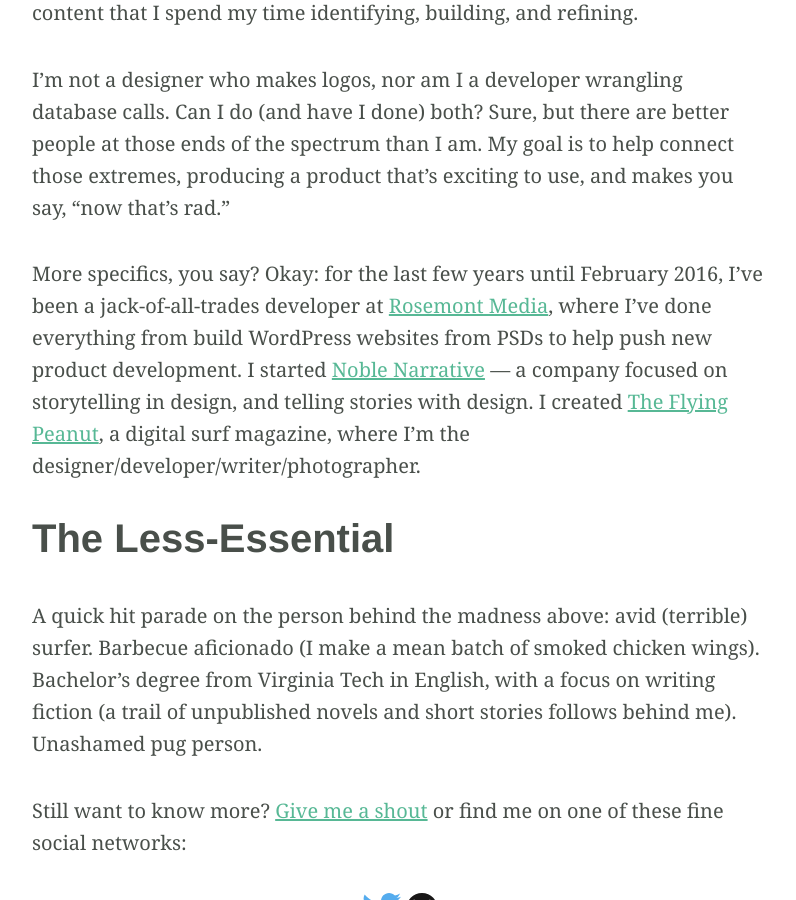
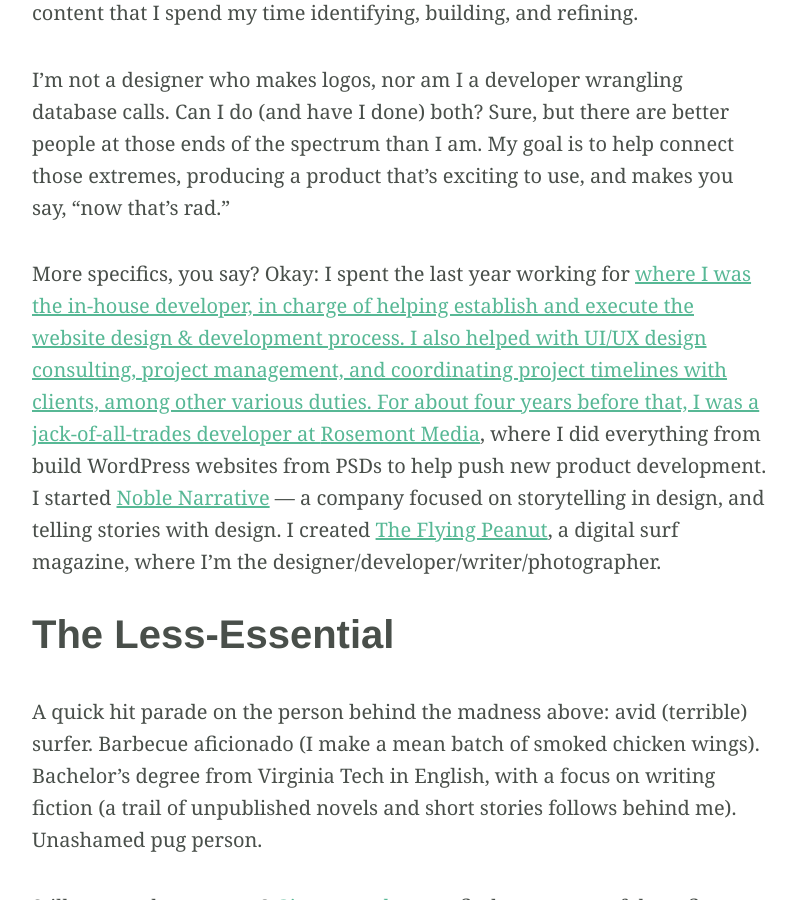
Before and after one commit to scruffypixels/scruffypixels.github.io, a Jekyll site: the page built from about.html, in a window 1280 px wide and 900 px high, scrolled down 1603 px. Shown: the whole window, without its empty margins (240-1036 px from the left). Built offline with Jekyll 4.4.1, drawn with Linux system fonts in a browser that asks for light colours; some web fonts are replaced.

Commit message:
Updated about page work history

```diff
--- a/about.html
+++ b/about.html
@@ -27,7 +27,7 @@ header-image: about-header.jpg
 
 	<p>I’m not a designer who makes logos, nor am I a developer wrangling database calls. Can I do (and have I done) both? Sure, but there are better people at those ends of the spectrum than I am. My goal is to help connect those extremes, producing a product that’s exciting to use, and makes you say, “now that’s rad.”</p>
 
-	<p>More specifics, you say? Okay: for the last few years until February 2016, I’ve been a jack-of-all-trades developer at <a href="http://www.rosemontmedia.com">Rosemont Media</a>, where I’ve done everything from build WordPress websites from PSDs to help push new product development. I started <a href="http://www.noblenarrative.com">Noble Narrative</a> &mdash; a company focused on storytelling in design, and telling stories with design. I created <a href="http://www.theflyingpeanut.com">The Flying Peanut</a>, a digital surf magazine, where I’m the designer/developer/writer/photographer.</p>
+	<p>More specifics, you say? Okay: I spent the last year working for <a href="http://www.silvrsocial.com">where I was the in-house developer, in charge of helping establish and execute the website design &amp; development process. I also helped with UI/UX design consulting, project management, and coordinating project timelines with clients, among other various duties. For about four years before that, I was a jack-of-all-trades developer at <a href="http://www.rosemontmedia.com">Rosemont Media</a>, where I did everything from build WordPress websites from PSDs to help push new product development. I started <a href="http://www.noblenarrative.com">Noble Narrative</a> &mdash; a company focused on storytelling in design, and telling stories with design. I created <a href="http://www.theflyingpeanut.com">The Flying Peanut</a>, a digital surf magazine, where I’m the designer/developer/writer/photographer.</p>
 
 	<h2>The Less-Essential</h2>
 
```
